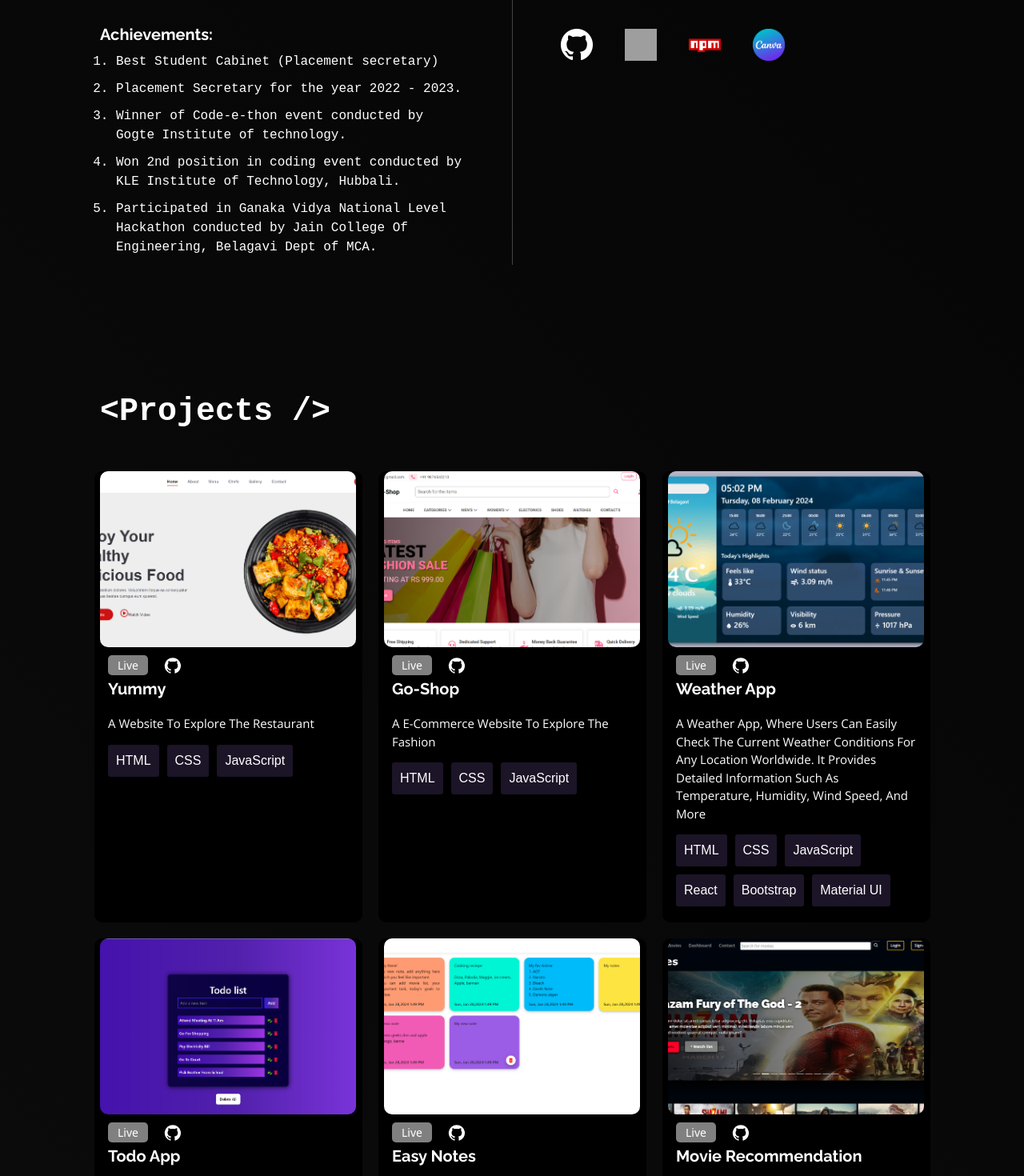
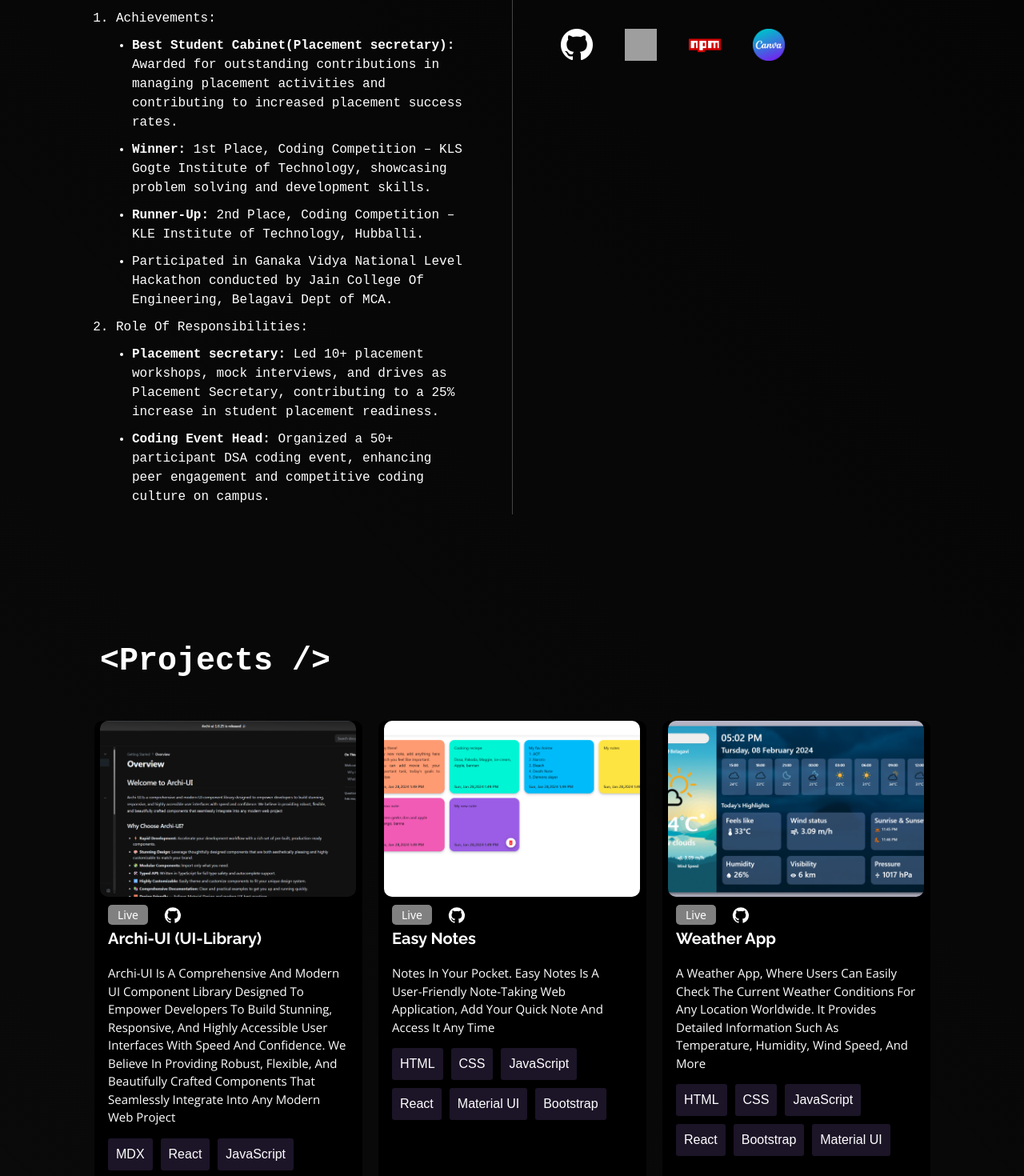
Before and after one commit to VishnuSangammanavar/my_portfolio, a React (Create React App) app: page / in a window 1280 px wide. Shown: the part 1280-2750 px from the top of the page at 80% size. Built offline with nearby package versions, Linux system fonts and the light colour scheme; grey boxes are pictures that could not be loaded.

Commit message:
links update

```diff
--- a/src/Components/About.js
+++ b/src/Components/About.js
@@ -14,13 +14,21 @@ const About = () => {
                     <div className="row d-flex justify-content-between">
                         <div className="col-lg-6 col-md-6 content">
                             <p>I'm Vishnu Sangammanavar, a enthusiastic learner with a focus on web development. I am skilled in frontend development using HTML, CSS, JavaScript, and ReactJs. And Have Knowledge Of Working With APIs. With A constant thirst for knowledge, I actively participate in Hackathons and coding events to enhance my skills. I have a strong command of programming languages like C, C++, Java, Python, and JavaScript, which I utilize to build robust and efficient applications.</p>
-                            <h3>Achievements:</h3>
                             <ol>
-                                <li>Best Student Cabinet (Placement secretary)</li>
-                                <li>Placement Secretary for the year 2022 - 2023.</li>
-                                <li>Winner of Code-e-thon event conducted by Gogte Institute of technology.</li>
-                                <li>Won 2nd position in coding event conducted by KLE Institute of Technology, Hubbali.</li>
-                                <li>Participated in Ganaka Vidya National Level Hackathon conducted by Jain College Of Engineering, Belagavi Dept of MCA.</li>
+                                <li>Achievements:
+                                    <ul type='disc'>
+                                        <li><b>Best Student Cabinet(Placement secretary):</b> Awarded for outstanding contributions in managing placement activities and contributing to increased placement success rates.</li>
+                                        <li><b>Winner:</b> 1st Place, Coding Competition – KLS Gogte Institute of Technology, showcasing problem solving and development skills.</li>
+                                        <li><b>Runner-Up:</b> 2nd Place, Coding Competition – KLE Institute of Technology, Hubballi.</li>
+                                        <li>Participated in Ganaka Vidya National Level Hackathon conducted by Jain College Of Engineering, Belagavi Dept of MCA.</li>
+                                    </ul>
+                                </li>
+                                <li>Role Of Responsibilities:
+                                    <ul type='disc'>
+                                        <li><b>Placement secretary:</b> Led 10+ placement workshops, mock interviews, and drives as Placement Secretary, contributing to a 25% increase in student placement readiness.</li>
+                                        <li><b>Coding Event Head:</b> Organized a 50+ participant DSA coding event, enhancing peer engagement and competitive coding culture on campus.</li>
+                                    </ul>
+                                </li>
                             </ol>
                         </div>
                         <div className="col-lg-6 col-md-6 skill-list">
--- a/src/Components/Footer.js
+++ b/src/Components/Footer.js
@@ -8,19 +8,7 @@ const Footer = () => {
             <div className="row">
                 <div className="col-11 m-auto">
                     <div className="row">
-                        <div className="col-lg-6 d-flex flex-column justify-content-center achievements">
-                            <div className="section-title">
-                                <h2>Achievements</h2>
-                            </div>
-                            <ol>
-                                <li>Best Student Cabinet (Placement secretary)</li>
-                                <li>Placement Secretary for the year 2022 - 2023.</li>
-                                <li>Winner of Code-e-thon event conducted by Gogte Institute of technology.</li>
-                                <li>Won 2nd position in coding event conducted by KLE Institute of Technology, Hubbali.</li>
-                                <li>Participated in Ganaka Vidya National Level Hackathon conducted by Jain College Of Engineering, Belagavi Dept of MCA.</li>
-                            </ol>
-                        </div>
-                        <div className="col-lg-6 d-flex flex-column interests">
+                        <div className="col-lg-12 d-flex flex-column interests">
                             <div className="section-title">
                                 <h2>I'm interested About</h2>
                             </div>
--- a/src/Components/Hero.js
+++ b/src/Components/Hero.js
@@ -11,7 +11,7 @@ const Hero = () => {
                         <div className="col-lg-7 col-md-6 hero-content">
                             <h1>Hi, I'm <br />Vishnu Sangammanavar</h1>
                             <span>Eat -&gt; Sleep -&gt; Code -&gt; Repeat</span>
-                            <p>Hello! I am 21 Current student looking to join the workforce to gain real-world experience. I completed my BCA at KLE Society's College of BCA RLSI, Belagavi with aggregate CGPA of 7.9. Ability to complete tasks on time in both individual and team settings. Dedicated worker with excellent computer skills and time management. Very much eager to learn new things.</p>
+                            <p>Enthusiastic frontend developer with a strong foundation in modern web technologies, including React, HTML, CSS, JavaScript, Tailwind CSS. Skilled in programming language such as Java, Python. Passionate about developing user-friendly, high-performance web-applications. Adept at problem-solving, logical thinking, and collaborating in team environment, Eager to contribute to innovative projects and grow within a dynamic organization.</p>
                             <a href="https://drive.google.com/file/d/1-o8Hf3dwfaB2-rwUhQIvtY1EIfLozqOG/view?usp=drive_link" className="btn btn-outline-danger hire">Get my resume</a>
                         </div>
                         <div className="col-lg-4 col-md-6 image">
--- a/src/Data.js
+++ b/src/Data.js
@@ -71,6 +71,30 @@ const skill = [
 
 const project = [
     {
+        projectUrl: "https://archi-ui-docs.vercel.app/",
+        githubLink: "https://github.com/VishnuSangammanavar/archi-ui-docs",
+        imgUrl: "url('./img/Archi-UI.png')",
+        title: "Archi-UI (UI-Library)",
+        desc: "Archi-UI Is a comprehensive and modern UI component library designed to empower developers to build stunning, responsive, and highly accessible user interfaces with speed and confidence. We believe in providing robust, flexible, and beautifully crafted components that seamlessly integrate into any modern web project",
+        tags : ["MDX", "React", "JavaScript", "TailwindCSS"]
+    },
+    {
+        projectUrl: "https://vishnusangammanavar.github.io/Easy-Notes/",
+        githubLink: "https://github.com/VishnuSangammanavar/Easy-Notes",
+        imgUrl: "url('./img/EasyNote.png')",
+        title: "Easy Notes",
+        desc: "Notes in your pocket. Easy Notes is a user-friendly note-taking web application, Add your quick note and access it any time",
+        tags : ["HTML", "CSS", "JavaScript", "React", "Material UI", "Bootstrap"]
+    },
+    {
+        projectUrl: "https://vishnusangammanavar.github.io/Weather-App/",
+        githubLink: "https://github.com/VishnuSangammanavar/Weather-App",
+        imgUrl: "url('./img/Weather.png')",
+        title: "Weather App",
+        desc: "A weather app, where users can easily check the current weather conditions for any location worldwide. It provides detailed information such as temperature, humidity, wind speed, and more",
+        tags : ["HTML", "CSS", "JavaScript", "React", "Bootstrap", "Material UI"]
+    },
+    {
         projectUrl: "https://vishnusangammanavar.github.io/Yummy-Resturent/",
         githubLink: "https://github.com/VishnuSangammanavar/Yummy-Resturent",
         imgUrl: "url('./img/Resturent.png')",
@@ -87,27 +111,11 @@ const project = [
         tags : ["HTML", "CSS", "JavaScript"]
     },
     {
-        projectUrl: "https://vishnusangammanavar.github.io/Weather-App/",
-        githubLink: "https://github.com/VishnuSangammanavar/Weather-App",
-        imgUrl: "url('./img/Weather.png')",
-        title: "Weather App",
-        desc: "A weather app, where users can easily check the current weather conditions for any location worldwide. It provides detailed information such as temperature, humidity, wind speed, and more",
-        tags : ["HTML", "CSS", "JavaScript", "React", "Bootstrap", "Material UI"]
-    },
-    {
         projectUrl: "https://vishnusangammanavar.github.io/TodoApp/",
         githubLink: "https://github.com/VishnuSangammanavar/TodoApp",
         imgUrl: "url('./img/TodoApp.png')",
         title: "Todo App",
         desc: "Add your today's all task to the list and complete them according to your priority",
-        tags : ["HTML", "CSS", "JavaScript", "React", "Material UI", "Bootstrap"]
-    },
-    {
-        projectUrl: "https://vishnusangammanavar.github.io/Easy-Notes/",
-        githubLink: "https://github.com/VishnuSangammanavar/Easy-Notes",
-        imgUrl: "url('./img/EasyNote.png')",
-        title: "Easy Notes",
-        desc: "Notes in your pocket. Easy Notes is a user-friendly note-taking web application, Add your quick note and access it any time",
         tags : ["HTML", "CSS", "JavaScript", "React", "Material UI", "Bootstrap"]
     },
     {
```
